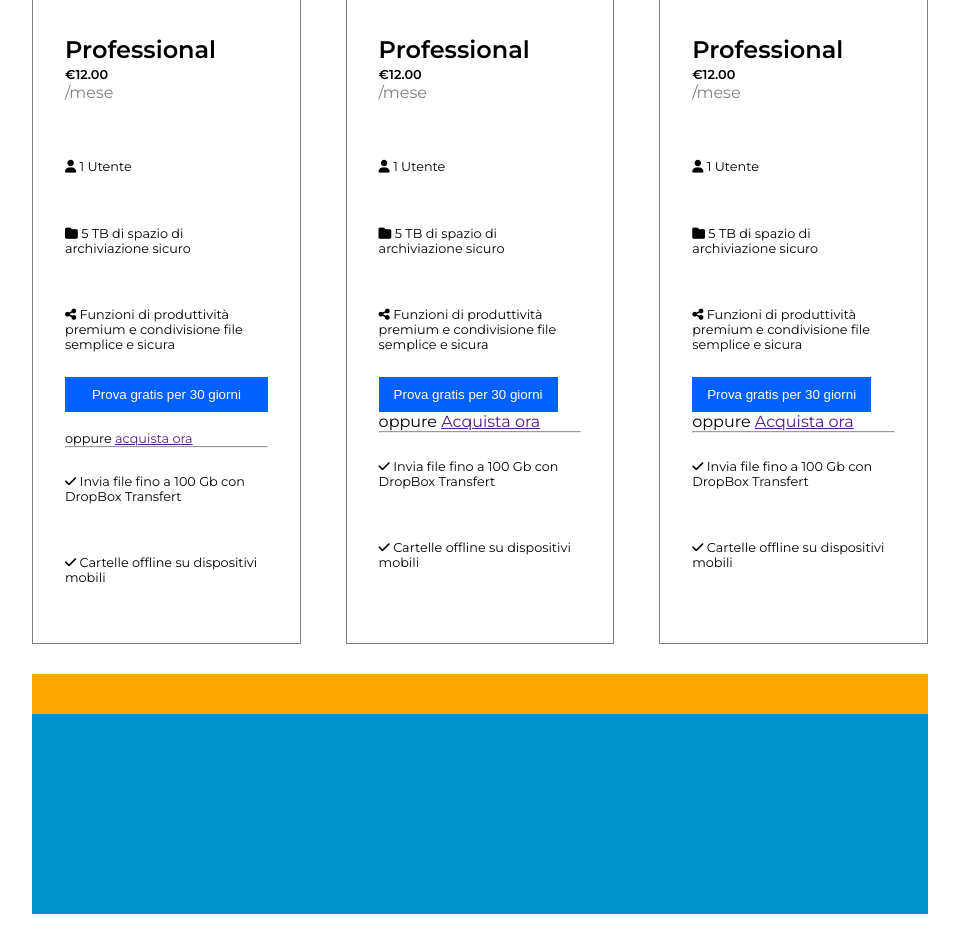
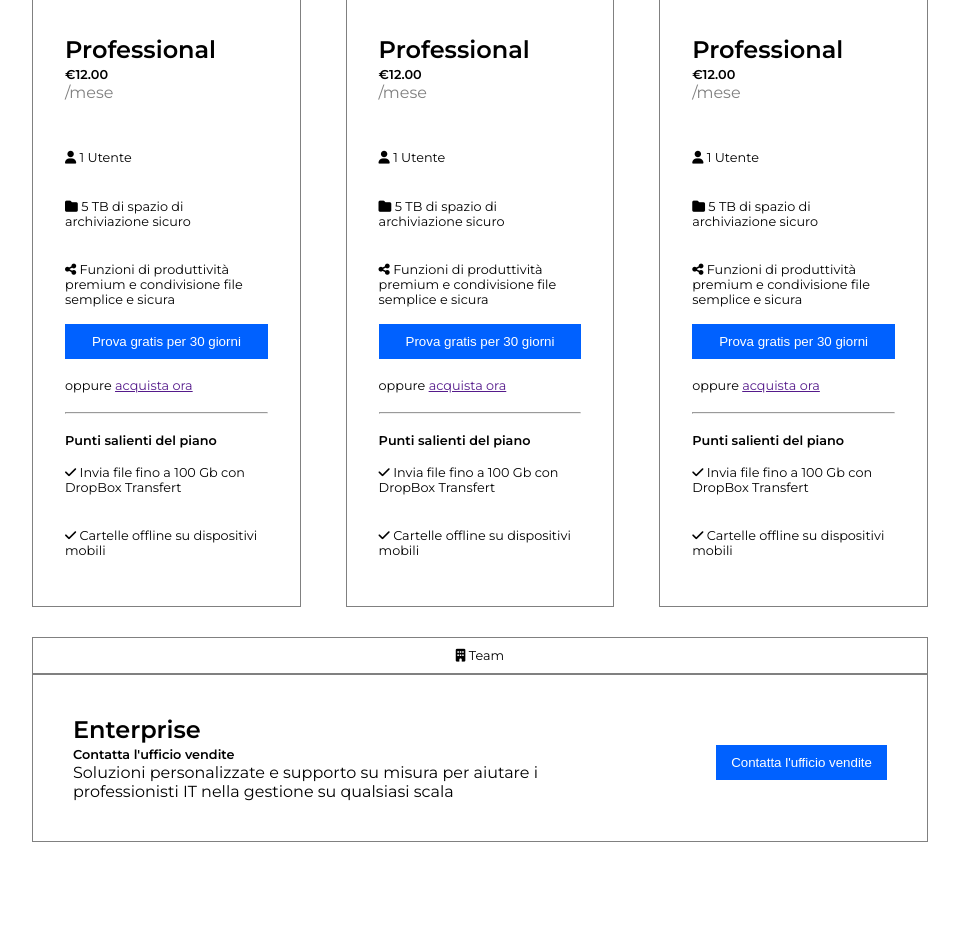
Before and after one commit to eugeniomalavasi/htmlcss-dropbox, a plain HTML site: page index.html in a window 1280 px wide. Shown: the part 1111-2063 px from the top of the page, without its empty margins (160-1119 px from the left). Drawn offline with Linux system fonts and the light colour scheme.

Commit message:
feat: one column complete

```diff
--- a/css/style.css
+++ b/css/style.css
@@ -62,6 +62,11 @@ margin-bottom: 150px;
 .pos_rel {
     position: relative;
 }
+
+.pos_abs {
+    position: absolute;
+}
+
 .primary_button {
     background-color:  var(--button-primary-color);
     color: white;
@@ -69,6 +74,9 @@ margin-bottom: 150px;
     border: none;
 }
 
+.p-t-15 {
+    padding-top: 1.5em;
+}
 /* header */
     header {
         position: fixed;
@@ -180,16 +188,19 @@ margin-bottom: 150px;
 
 .card_main ul li {
     font-size: 0.8rem;
-    padding: 2em 0;
+    padding: 1.3em 0;
 }
 
 .buy_now {
     font-size: 0.8rem;
+    padding-bottom: 1.5em;
 }
 
 .card_main {
     flex-direction: column;
 }
+
+
 /* TWO COLUMN PART */
 .big_card {
     width: 60%;
@@ -202,19 +213,21 @@ margin-bottom: 150px;
 
 /* ONE COLUMN PART */
 .top_one_clmn {
-    /* debug */
-    background-color: orange;
-    height: 40px;
+    border: 1px solid gray;
 }
 
 .bottom_one_clmn {
-    margin-bottom: 150px;
-    /* debug */
-    height: 200px;
-    background-color: #0093CE;
+}
+.one_clmn_box .flex {
+    border: 1px solid gray;
+    padding: 2.5em;
 }
 
-/* FEATURES */
+.left_button {
+    display: flex;
+    justify-content: flex-end;
+}
+    /* FEATURES */
 /* six column part */
 .six_clmn {
     margin-bottom: 150px;
--- a/index.html
+++ b/index.html
@@ -94,8 +94,10 @@
                             </ul>
                             <button class="primary_button text_center"> Prova gratis per 30 giorni</button> <br>
                             <span class="buy_now"> oppure <a href="">acquista ora</a></span>
+
                             <hr>
-                            <span class="important_feat"></span>
+
+                            <div class="price p-t-15"> Punti salienti del piano</div>
                             <ul>
                                 <li><i class="fa-solid fa-check blue_mark"></i> Invia file fino a 100 Gb con DropBox
                                     Transfert</li>
@@ -116,17 +118,19 @@
                             <span class="period">/mese</span>
                         </div>
 
-                        <div class="card_main">
+                        <div class="card_main flex">
                             <ul>
                                 <li><i class="fa-solid fa-user"></i> 1 Utente</li>
                                 <li><i class="fa-solid fa-folder"></i> 5 TB di spazio di archiviazione sicuro</li>
                                 <li><i class="fa-solid fa-share-nodes"></i> Funzioni di produttività premium e
                                     condivisione file semplice e sicura</li>
                             </ul>
-                            <button class="primary_button"> Prova gratis per 30 giorni</button> <br>
-                            <span> oppure <a href="">Acquista ora</a></span>
+                            <button class="primary_button text_center"> Prova gratis per 30 giorni</button> <br>
+                            <span class="buy_now"> oppure <a href="">acquista ora</a></span>
+
                             <hr>
-                            <span class="important_feat"></span>
+
+                            <div class="price p-t-15"> Punti salienti del piano</div>
                             <ul>
                                 <li><i class="fa-solid fa-check blue_mark"></i> Invia file fino a 100 Gb con DropBox
                                     Transfert</li>
@@ -148,17 +152,19 @@
                             <span class="period">/mese</span>
                         </div>
 
-                        <div class="card_main">
+                        <div class="card_main flex">
                             <ul>
                                 <li><i class="fa-solid fa-user"></i> 1 Utente</li>
                                 <li><i class="fa-solid fa-folder"></i> 5 TB di spazio di archiviazione sicuro</li>
                                 <li><i class="fa-solid fa-share-nodes"></i> Funzioni di produttività premium e
                                     condivisione file semplice e sicura</li>
                             </ul>
-                            <button class="primary_button"> Prova gratis per 30 giorni</button> <br>
-                            <span> oppure <a href="">Acquista ora</a></span>
+                            <button class="primary_button text_center"> Prova gratis per 30 giorni</button> <br>
+                            <span class="buy_now"> oppure <a href="">acquista ora</a></span>
+
                             <hr>
-                            <span class="important_feat"></span>
+
+                            <div class="price p-t-15"> Punti salienti del piano</div>
                             <ul>
                                 <li><i class="fa-solid fa-check blue_mark"></i> Invia file fino a 100 Gb con DropBox
                                     Transfert</li>
@@ -172,13 +178,23 @@
 
             <!-- ONE CLMN PART -->
             <div class="one_clmn_box">
-                <div class="top_one_clmn">
-
+                <div class="top_one_clmn top top_clmn_card">
+                    <i class="fa-solid fa-building"></i> <span class=""> Team</span>
                 </div>
 
-                <div class="bottom_one_clmn">
+                <div class="flex">
+                    <div class="bottom_one_clmn big_card pos_rel">
+                        <span class="sub_title">Enterprise</span> <br>
+                        <span class="price">Contatta l'ufficio vendite</span> <br>
+                        <span>Soluzioni personalizzate e supporto su misura per aiutare i professionisti IT nella gestione su qualsiasi scala</span>
+                    </div>
+                    <div class="small_card left_button">
+                        <button class="primary_button pos_abs">Contatta l'ufficio vendite</button>
+                    </div>
+                </div>
 
-                </div>
+
+
             </div>
 
             <!-- TWO CLMN PART -->
```
